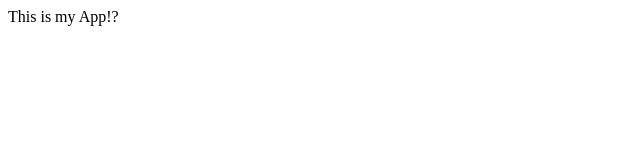
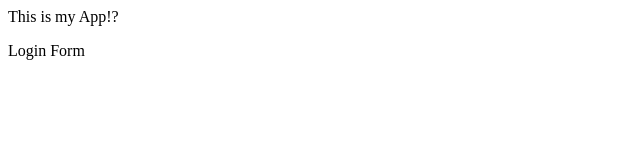
Before and after one commit to Qalint/MyFirstRepository, a plain HTML site: page index.html in a window 1280 px wide. Shown: the full height of the page, 0-640 px from the left. Drawn offline with Linux system fonts and the light colour scheme.

Commit message:
Login Form

```diff
--- /dev/null
+++ b/dir2/app2.js
@@ -0,0 +1 @@
+console.log("456");
--- a/index.html
+++ b/index.html
@@ -5,5 +5,6 @@
 
     <body>
         <p>This is my App!?</p>
+        <p>Login Form</p>
     </body>
 </html>
```
Also changed, not shown: Login.html (added, +1 -0 lines).
